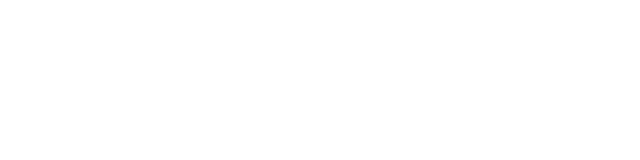
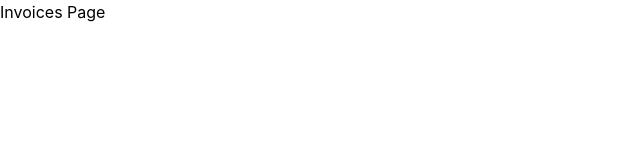
Before and after one commit to shsalima/smart-invoice-payment-tracking, a React (Vite) app in the folder front-end/: page /invoices in a window 1280 px wide. Before the commit this address had no page. Shown: the top 160 px of the page, without its empty margins (0-640 px from the left). Built offline with nearby package versions, Linux system fonts and the light colour scheme.

Commit message:
fix routing invoices page

```diff
--- a/front-end/package.json
+++ b/front-end/package.json
@@ -14,7 +14,7 @@
     "axios": "^1.16.1",
     "react": "^19.2.6",
     "react-dom": "^19.2.6",
-    "react-router-dom": "^7.15.0"
+    "react-router-dom": "^7.15.1"
   },
   "devDependencies": {
     "@eslint/js": "^10.0.1",
--- a/front-end/src/App.jsx
+++ b/front-end/src/App.jsx
@@ -1,5 +1,6 @@
 import { BrowserRouter, Routes, Route } from "react-router-dom";
 import PageDashboard from "./pages/PageDashboard";
+import PageInvoices from "./components/PageInvoices";
 
 function App() {
   return (
@@ -7,6 +8,7 @@
       <BrowserRouter>
         <Routes>
           <Route path="/" element={<PageDashboard />} />
+          <Route path="/invoices" element={<PageInvoices />} />
         </Routes>
       </BrowserRouter>
       {/* <h1>Hello World!</h1> */}
--- a/front-end/src/components/LatestInvoices.jsx
+++ b/front-end/src/components/LatestInvoices.jsx
@@ -1,12 +1,15 @@
 import "../style/LatestInvoices.css"
 import {invoicesData} from "../data/dashboardMock";
+import {Link} from "react-router-dom";
 
 function LatestInvoices(){
     return(
         <div className="card-table">
             <div className="nav-table">
                 <h2 className="title">Recent Invoices</h2>
-                <button className="btn"><b>View all →</b></button>
+                <Link to="/invoices">
+                 <button className="btn"><b>View all →</b></button>
+                </Link>
             </div>
 
     <table className="TableInvoices">
--- /dev/null
+++ b/front-end/src/components/PageInvoices.jsx
@@ -0,0 +1,9 @@
+function PageInvoices() {
+  return (
+    <div>
+      <h1>Invoices Page</h1>
+    </div>
+  );
+}
+
+export default PageInvoices;
```
Also changed, not shown: 1 other file (tests, documents, lock files or other folders).
